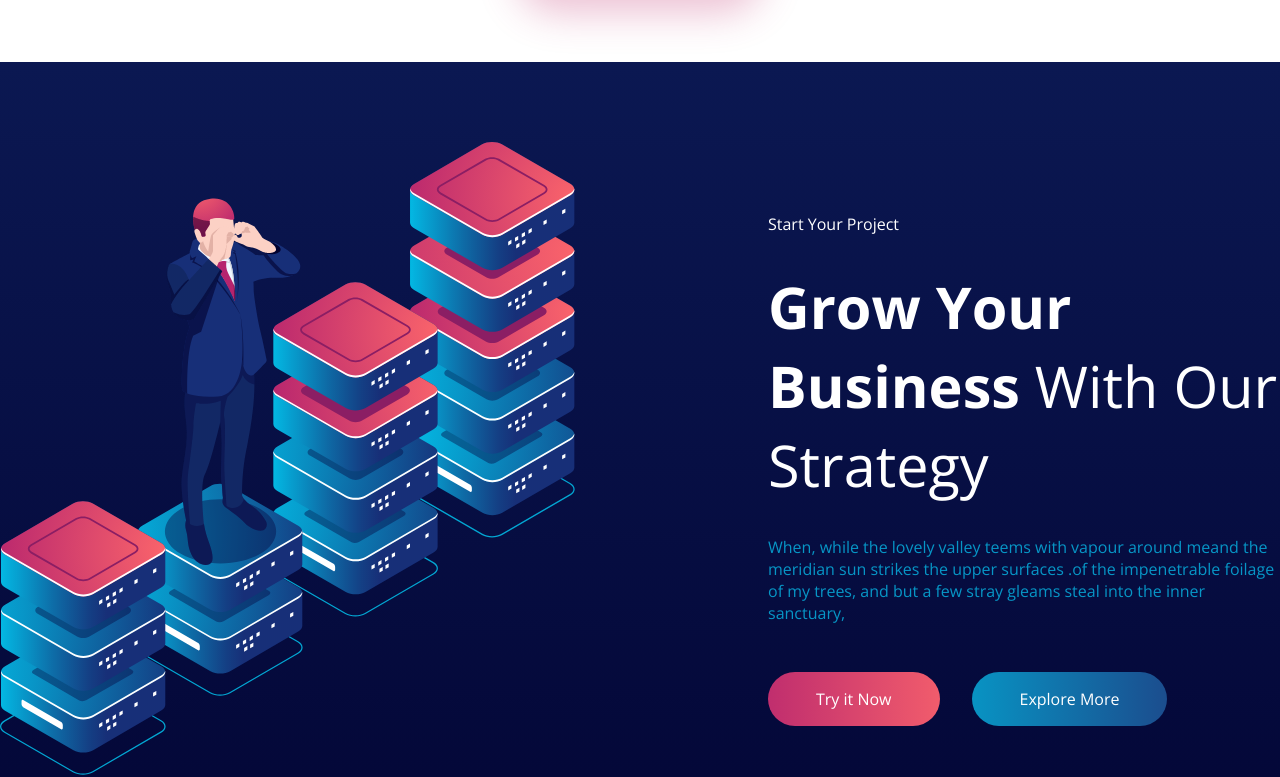
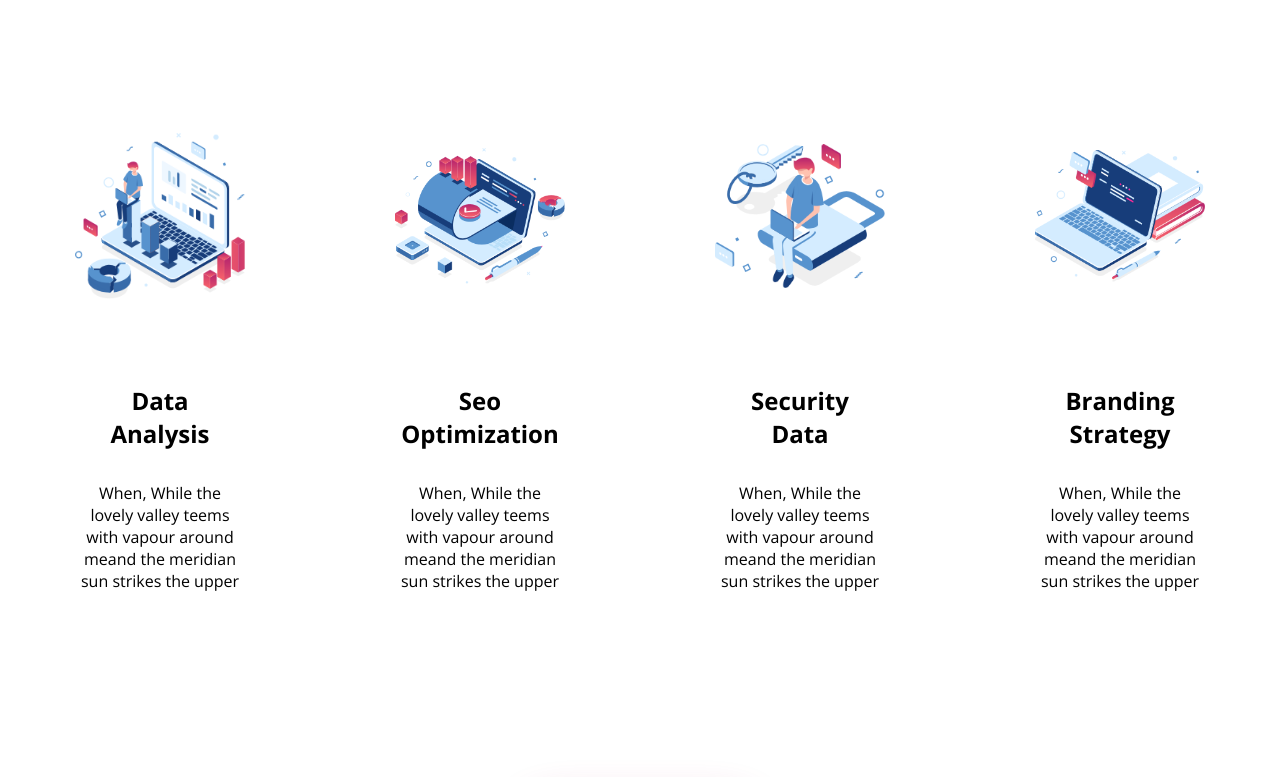
Before and after one commit to PinoGabriel/proj-html-vuejs, a Vue app: page / in a window 1280 px wide. Shown: the part 1129-1906 px from the top of the page. Built offline with nearby package versions, Linux system fonts and the light colour scheme.

Commit message:
fixed: bug does-arrow-right before fix the arrow disappears

```diff
--- a/src/components/ElementAlwaysVisible.vue
+++ b/src/components/ElementAlwaysVisible.vue
@@ -34,19 +34,19 @@
 .demo {
     top: 44.5%;
     transform: translate(-50%, -50%);
-    transition: width 1s
+    transition: width 0.5s
 }
 
 .shop {
     top: 50%;
     transform: translate(-50%, -50%);
-    transition: width 1s
+    transition: width 0.5s
 }
 
 .export {
     top: 55.5%;
     transform: translate(-50%, -50%);
-    transition: width 1s
+    transition: width 0.5s
 }
 
 .demo:hover,
--- a/src/components/PageMain.vue
+++ b/src/components/PageMain.vue
@@ -1,6 +1,6 @@
 <script>
 import { store } from '../store.js'
-import AppCard from './AppCard.vue';
+import AppCardService from './AppCardService.vue';
 import AppSliderCard from './AppSliderCard.vue';
 import AppCardPrice from './AppCardPrice.vue';
 import AppCardBlog from './AppCardBlog.vue';
@@ -11,7 +11,7 @@
 export default {
 	name: "PageMain",
 	components: {
-		AppCard,
+		AppCardService,
 		AppSliderCard,
 		AppCardPrice,
 		AppCardBlog,
@@ -37,7 +37,6 @@
 				container.style.justifyContent = 'center';
 			} else if (this.sliderCounter === 2) {
 				container.style.justifyContent = 'flex-end';
-				frecciaDestra.style.display = 'none'; // Nascondi la freccia destra
 			}
 		},
 		gestisciClickFrecciaDestra() {
@@ -71,7 +70,7 @@
 		<h2>What <span>We Do</span></h2>
 		<p>When, While the lovely valley teems with vapour around meand the</p>
 		<div class="container">
-			<AppCard v-for="element in store.WWD" :cardElement="element" />
+			<AppCardService v-for="element in store.WWD" :cardElement="element" />
 		</div>
 		<a class="btnGeneric btnRed" href="#">View All Services</a>
 	</section>
@@ -287,7 +286,6 @@
 
 		.frecciaDisabilitata {
 			opacity: 0.5;
-			/* Puoi regolare l'opacità secondo le tue preferenze */
 		}
 	}
 
```
